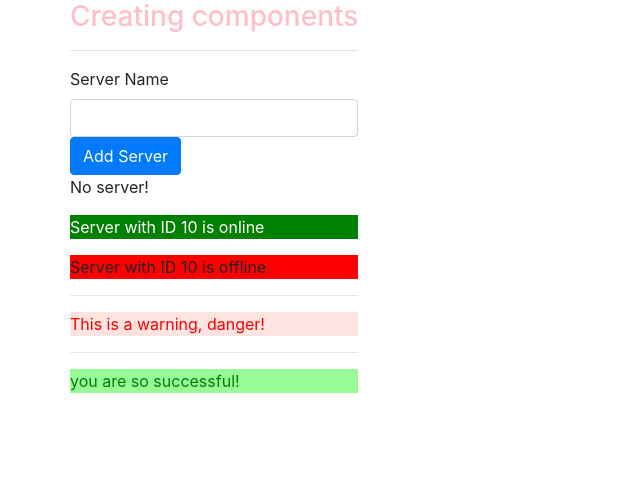
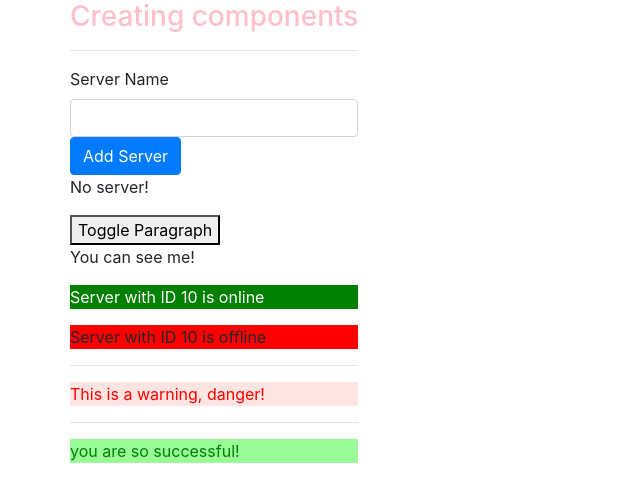
Before and after one commit to emdrayallday/learning-angular, an Angular app: page / in a window 1280 px wide. Shown: the top 502 px of the page, without its empty margins (0-640 px from the left). Built offline with nearby package versions, Linux system fonts and the light colour scheme.

Commit message:
using ngFor

```diff
--- a/src/app/servers/servers.component.css
+++ b/src/app/servers/servers.component.css
@@ -0,0 +1,3 @@
+.balls {
+  background-color: blue;
+}
--- a/src/app/servers/servers.component.html
+++ b/src/app/servers/servers.component.html
@@ -9,12 +9,10 @@ type='text'
 class='form-control'
 [(ngModel)]='serverNameTwoWay'
 >
-
-
-
   <button class='btn btn-primary' [disabled]='!allowAddServer' (click)="onCreateServer()">Add Server</button>
-
   <p *ngIf="serverName; else noServer">{{serverNameTwoWay}}</p>
+  <button (click)="toggleP()">Toggle Paragraph</button>
+  <p *ngIf='seeMe'>You can see me!</p>
+  <p *ngFor='let item of array' [ngClass]='{balls: item >= 5 ? true : false}'>{{item}}</p>
 <ng-template #noServer><p>No server!</p></ng-template>
-<app-server></app-server>
-<app-server></app-server>
+<app-server *ngFor="let server of servers"></app-server>
--- a/src/app/servers/servers.component.ts
+++ b/src/app/servers/servers.component.ts
@@ -11,6 +11,10 @@ export class ServersComponent implements OnInit {
   serverName = false;
   serverNameTwoWay = '';
   username = '';
+  servers = ['test server', 'test server 2']
+  seeMe = true
+  timesClicked = 0
+  array = []
   constructor() {
     setTimeout(() => this.allowAddServer = true, 2000); // constructor immediatly fires this function, setTimeout waits 2 seconds to fire it.
   }
@@ -19,6 +23,7 @@ export class ServersComponent implements OnInit {
   }
 onCreateServer() {
   this.serverName = true
+  this.servers.push(this.serverNameTwoWay)
 this.serverCreationStatus = 'Server created! Name is ' + this.serverNameTwoWay;
 }
 onUpdateServerName(event: Event) {
@@ -28,4 +33,9 @@ this.serverNameTwoWay = (<HTMLInputElement>event.target).value;
 resetUsername() {
   this.username = '';
 }
+toggleP() {
+  console.log(this.timesClicked++)
+  this.array.push(this.timesClicked)
+  return this.seeMe = !this.seeMe;
 }
+}
```
